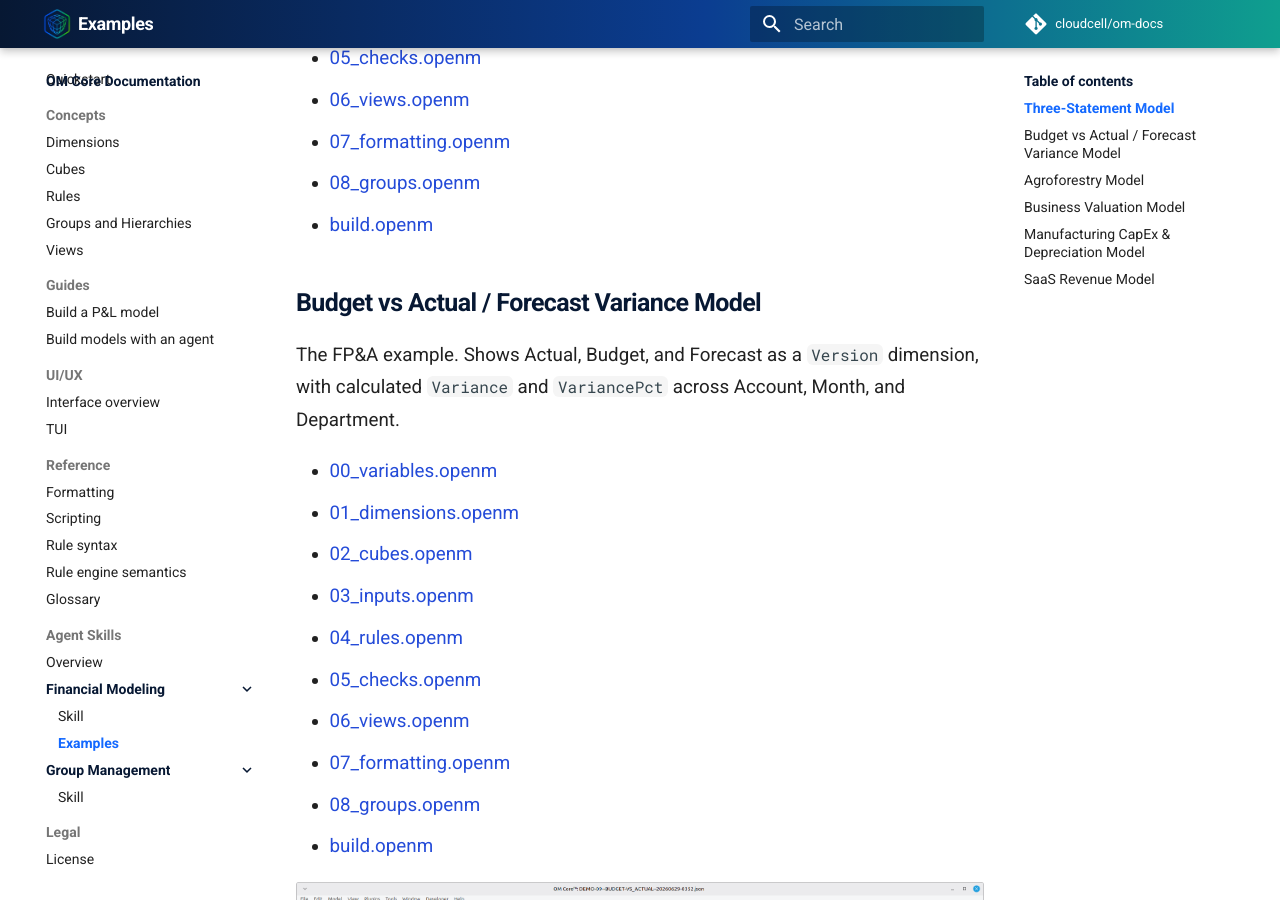
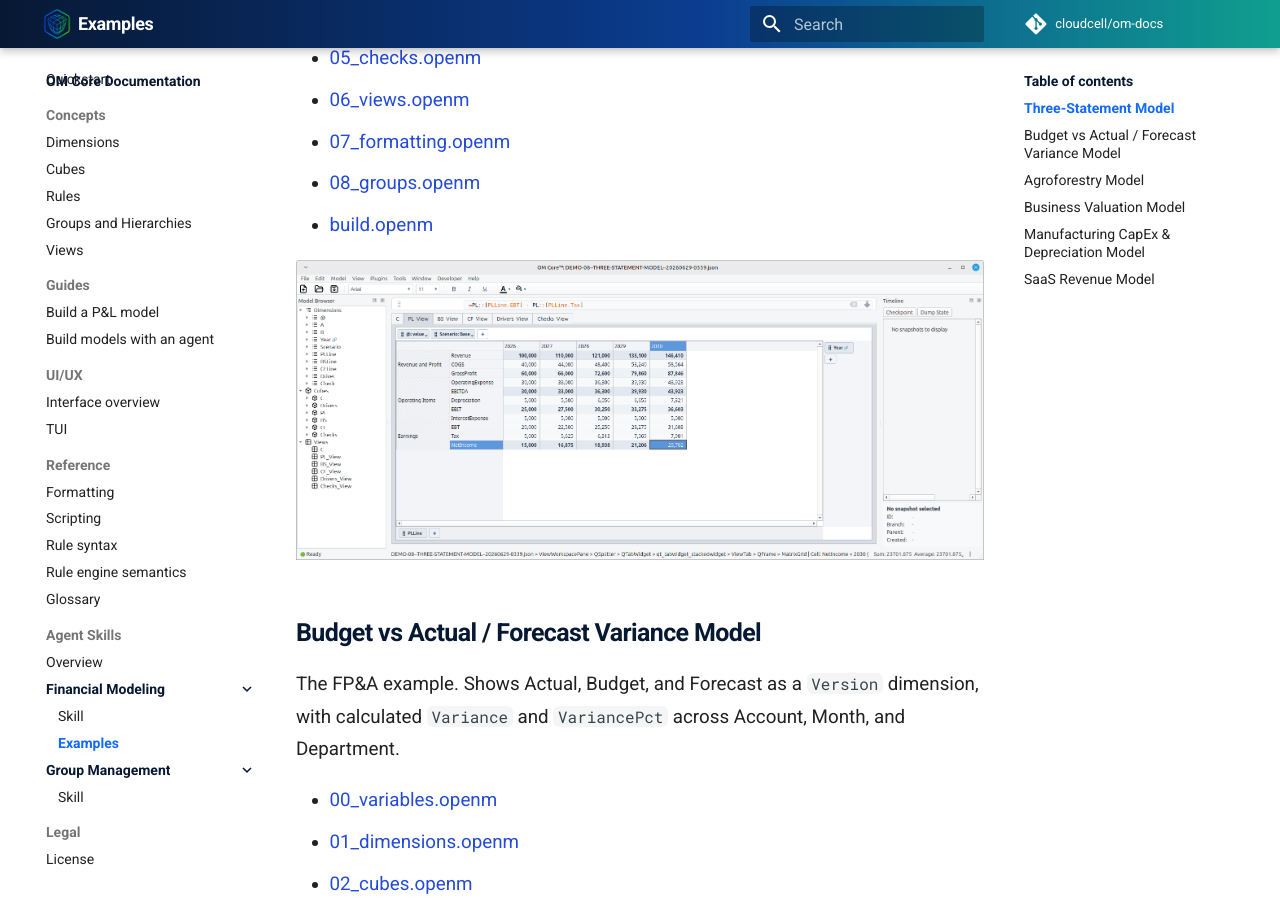
Before and after one commit to cloudcell/om-docs, an MkDocs documentation site: the page built from docs/skills/om-core-financial-modeling/examples/index.md, in a window 1280 px wide and 900 px high, scrolled down 842 px. Built offline with MkDocs 1.6.1 and Material for MkDocs 9.7.7, drawn with Linux system fonts in a browser that asks for light colours; comment, search, counter and statistics services are not loaded.

Commit message:
docs: add screenshots for three-statement and agroforestry models to examples page
Add screenshots showing three-statement-model and agroforestry-model running in OM Core UI. Place images after file listings for each respective model section.

```diff
--- a/docs/skills/om-core-financial-modeling/examples/index.md
+++ b/docs/skills/om-core-financial-modeling/examples/index.md
@@ -30,6 +30,8 @@ Statement with scenarios, checks, and dimensional structure.
 - [08_groups.openm](three-statement-model/08_groups.openm)
 - [build.openm](three-statement-model/build.openm)
 
+![Three-Statement model running in the OM Core UI](../../../assets/images/three-statement-model.png)
+
 ## Budget vs Actual / Forecast Variance Model
 
 The FP&A example. Shows Actual, Budget, and Forecast as a `Version` dimension,
```
Also changed, not shown: other parts of docs/skills/om-core-financial-modeling/examples/index.md (+2 -0 lines), docs/assets/images/agroforestry-model.png (added), docs/assets/images/three-statement-model.png (added).
